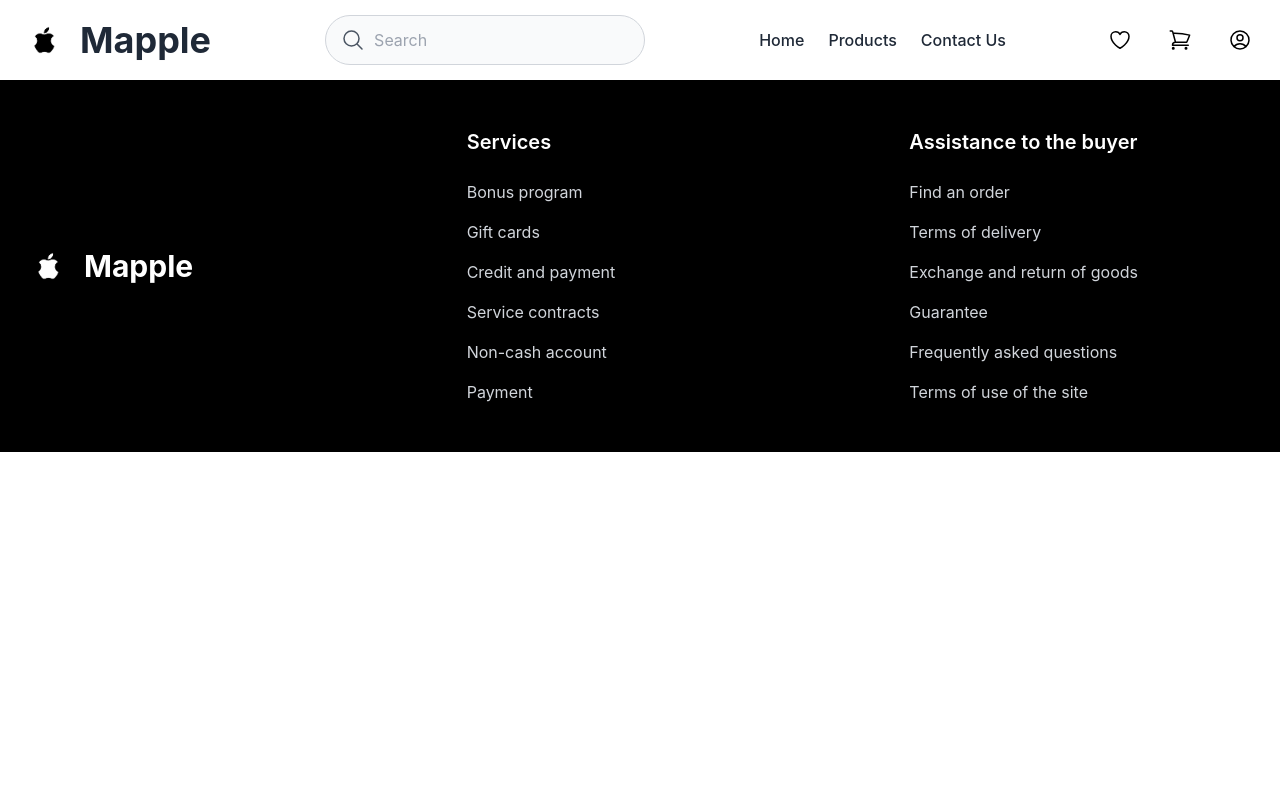
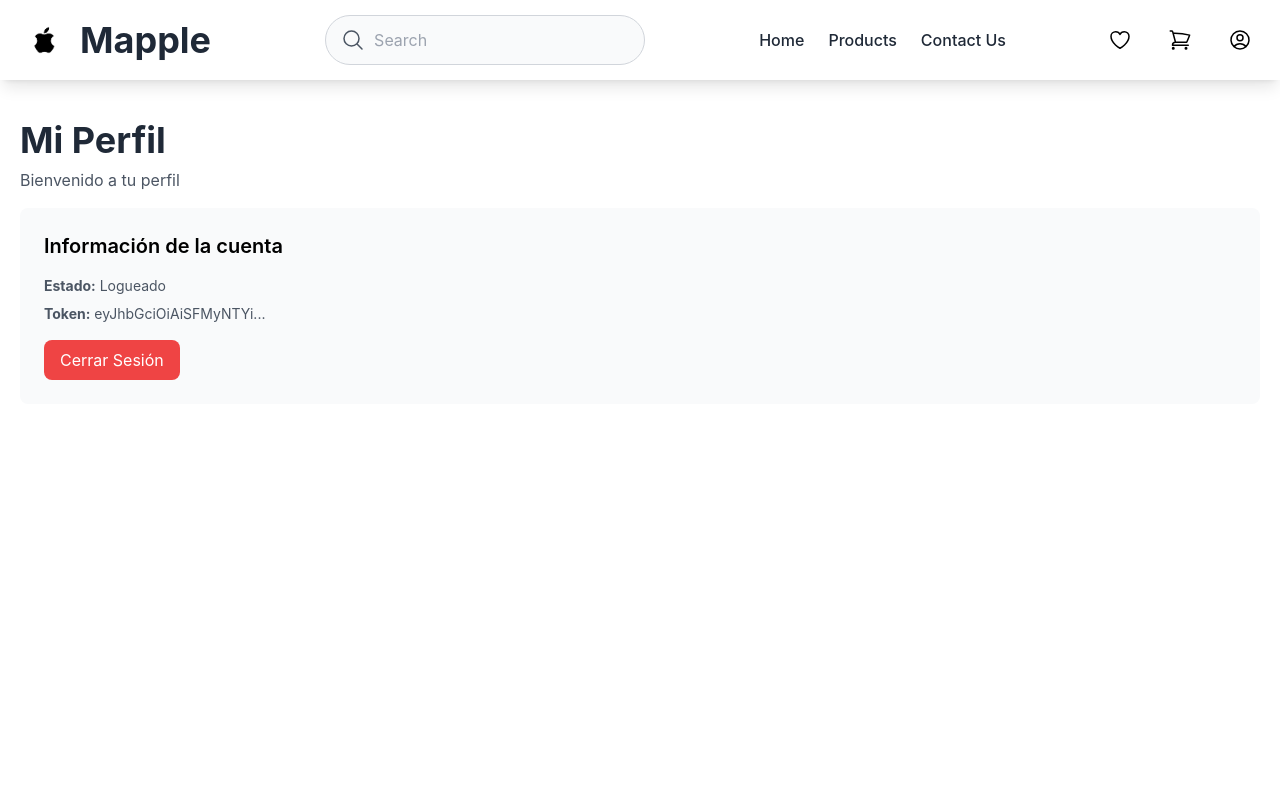
Before and after one commit to TgUADE/TP-AplicaionesInteractivas-Front, a React (Vite) app: page /profile in a window 1280 px wide. Shown: the top 800 px of the page. Built offline with nearby package versions, Linux system fonts and the light colour scheme; sample sign-in values are in the browser's storage.

Commit message:
feat: Add Profile route to App component; update Navigation styles for active link highlighting; refactor Auth component to utilize custom hook for authentication and navigation

```diff
--- a/src/App.jsx
+++ b/src/App.jsx
@@ -5,6 +5,7 @@ import Home from "./views/Home.jsx";
 import Products from "./views/Products";
 import Contact from "./views/Contact";
 import Auth from "./views/Auth";
+import Profile from "./views/Profile";
 
 function App() {
   return (
@@ -16,6 +17,7 @@ function App() {
         <Route path="/products" element={<Products />} />
         <Route path="/contact" element={<Contact />} />
         <Route path="/auth" element={<Auth />} />
+        <Route path="/profile" element={<Profile />} />
       </Routes>
       <Footer />
     </>
--- a/src/components/Layout/Navigation.jsx
+++ b/src/components/Layout/Navigation.jsx
@@ -52,7 +52,11 @@ const Navigation = () => {
             <li className="flex items-center">
               <Link
                 to="/products"
-                className="text-gray-800 no-underline font-medium text-base transition-all duration-300 py-2 hover:text-primary-500"
+                className={`text-gray-800 no-underline font-medium text-base transition-all duration-300 py-2 relative ${
+                  location.pathname === "/products"
+                    ? "text-primary-500 font-semibold"
+                    : "hover:text-primary-500"
+                }`}
               >
                 Products
               </Link>
--- /dev/null
+++ b/src/hook/useAuth.js
@@ -0,0 +1,36 @@
+import { useState, useEffect } from "react";
+
+export const useAuth = () => {
+  const [isLoggedIn, setIsLoggedIn] = useState(false);
+  const [token, setToken] = useState(null);
+
+  // Verificar si hay un token en localStorage al cargar
+  useEffect(() => {
+    const savedToken = localStorage.getItem("authToken");
+    if (savedToken) {
+      setToken(savedToken);
+      setIsLoggedIn(true);
+    }
+  }, []);
+
+  // Función para hacer login y guardar el token
+  const login = (newToken) => {
+    localStorage.setItem("authToken", newToken);
+    setToken(newToken);
+    setIsLoggedIn(true);
+  };
+
+  // Función para hacer logout
+  const logout = () => {
+    localStorage.removeItem("authToken");
+    setToken(null);
+    setIsLoggedIn(false);
+  };
+
+  return {
+    isLoggedIn,
+    token,
+    login,
+    logout,
+  };
+};
--- a/src/views/Auth.jsx
+++ b/src/views/Auth.jsx
@@ -1,17 +1,19 @@
-import { useState } from 'react'
-import Input from '../components/UI/Input'
-import Button from '../components/UI/Button'
-import LockIcon from '../icons/LockIcon'
-import MailIcon from '../icons/MailIcon'
+import { useState } from "react";
+import Input from "../components/UI/Input";
+import Button from "../components/UI/Button";
+import LockIcon from "../icons/LockIcon";
+import MailIcon from "../icons/MailIcon";
+import { useAuth } from "../hook/useAuth";
+import { useNavigate } from "react-router-dom";
 
 const Auth = () => {
-    const [email, setEmail] = useState("")
-    const [password, setPassword] = useState("")
-    const [name, setName] = useState("")
-    const [surname, setSurname] = useState("")
-    const [token, setToken] = useState("")
-    const [isLoggedIn, setIsLoggedIn] = useState(false)
-    const [isLogin, setIsLogin] = useState(true) // true for login, false for register
+  const [email, setEmail] = useState("");
+  const [password, setPassword] = useState("");
+  const [name, setName] = useState("");
+  const [surname, setSurname] = useState("");
+  const [isLogin, setIsLogin] = useState(true); // true for login, false for register
+  const { login, isLoggedIn, token } = useAuth();
+  const navigate = useNavigate();
 
   const handleLogin = async (e) => {
     e.preventDefault();
@@ -26,9 +28,9 @@ const Auth = () => {
       const response = await fetch("/api/v1/auth/login", {
         method: "POST",
         headers: {
-                    "Content-Type": "application/json"
+          "Content-Type": "application/json",
         },
-                body: JSON.stringify({ email, password })
+        body: JSON.stringify({ email, password }),
       });
 
       console.log("Response status:", response.status);
@@ -38,9 +40,13 @@ const Auth = () => {
       console.log("Response data:", data);
 
       if (response.ok) {
-                console.log("Login successful! Token received:", data.token);
-                setToken(data.token);
-                setIsLoggedIn(true);
+        console.log("Login successful! Token received:", data.access_token);
+
+        // Usar el hook para guardar el token en localStorage
+        login(data.access_token);
+
+        // Redirigir al home después del login exitoso
+        navigate("/home");
         console.log("Token saved to state");
       } else {
         console.error("Login failed:", data.message);
@@ -62,16 +68,19 @@ const Auth = () => {
     console.log("Surname:", surname);
     console.log("Email:", email);
     console.log("Password:", password);
-        console.log("Request body:", JSON.stringify({ name, surname, email, password }));
+    console.log(
+      "Request body:",
+      JSON.stringify({ name, surname, email, password })
+    );
 
     try {
       console.log("Making POST request to register API...");
       const response = await fetch("/api/v1/auth/register", {
         method: "POST",
         headers: {
-                    "Content-Type": "application/json"
+          "Content-Type": "application/json",
         },
-                body: JSON.stringify({ name, surname, email, password })
+        body: JSON.stringify({ name, surname, email, password }),
       });
 
       console.log("Response status:", response.status);
@@ -90,9 +99,12 @@ const Auth = () => {
 
         // Show detailed validation errors if available
         if (data.errors && Array.isArray(data.errors)) {
-                    const errorMessages = data.errors.map(error =>
+          const errorMessages = data.errors
+            .map(
+              (error) =>
                 `${error.field}: ${error.defaultMessage || error.message}`
-                    ).join('\n');
+            )
+            .join("\n");
           alert("Registration failed:\n" + errorMessages);
         } else {
           alert("Registration failed: " + (data.message || "Unknown error"));
@@ -106,8 +118,6 @@ const Auth = () => {
     console.log("=== END REGISTER ATTEMPT ===");
   };
 
-
-
   return (
     <div className="min-h-screen bg-white px-8 pt-16">
       {/* Header */}
@@ -119,14 +129,16 @@ const Auth = () => {
 
       {/* Form Container */}
       <div className="w-full max-w-md mx-auto">
-
         <div className="text-center mb-12">
           <p className="text-gray-500 text-2xl font-normal">
             {isLogin ? "Sign In to Mapple Store" : "Sign In to Mapple Store"}
           </p>
         </div>
 
-                <form className="space-y-6" onSubmit={isLogin ? handleLogin : handleRegister}>
+        <form
+          className="space-y-6"
+          onSubmit={isLogin ? handleLogin : handleRegister}
+        >
           {!isLogin && (
             <>
               <div className="relative">
@@ -151,8 +163,6 @@ const Auth = () => {
               </div>
             </>
           )}
-
-
 
           {/* Email field second (as shown in image) */}
           <div className="relative">
@@ -191,7 +201,6 @@ const Auth = () => {
               {isLogin ? "Login" : "Create Account"}
             </Button>
           </div>
-
         </form>
 
         <div className="text-center mt-8">
@@ -214,18 +223,17 @@ const Auth = () => {
 
         {isLoggedIn && token && (
           <div className="mt-8 p-4 bg-green-50 border border-green-200 rounded-full">
-                        <p className="text-green-700 font-medium text-center">Login Successful!</p>
-                        <p className="text-xs text-green-600 mt-1 text-center">Token received</p>
+            <p className="text-green-700 font-medium text-center">
+              Login Successful!
+            </p>
+            <p className="text-xs text-green-600 mt-1 text-center">
+              Token received
+            </p>
           </div>
         )}
       </div>
     </div>
-    )
-
-
-
-
-
+  );
 };
 
 export default Auth;
--- /dev/null
+++ b/src/views/Profile.jsx
@@ -0,0 +1,63 @@
+import { useAuth } from "../hook/useAuth";
+import { useNavigate } from "react-router-dom";
+
+const Profile = () => {
+  const { isLoggedIn, token, logout } = useAuth();
+  const navigate = useNavigate();
+
+  const handleLogout = () => {
+    logout();
+    navigate("/home");
+  };
+
+  if (!isLoggedIn) {
+    return (
+      <div className="min-h-screen bg-white flex items-center justify-center">
+        <div className="text-center">
+          <h1 className="text-2xl font-bold text-gray-800 mb-4">
+            No estás logueado
+          </h1>
+          <button
+            onClick={() => navigate("/auth")}
+            className="bg-blue-500 text-white px-6 py-2 rounded-lg hover:bg-blue-600"
+          >
+            Ir a Login
+          </button>
+        </div>
+      </div>
+    );
+  }
+
+  return (
+    <div className="min-h-screen bg-white w-full">
+      <section className="py-15 bg-white w-full px-10 lg:py-10 lg:px-5 md:py-8 md:px-4">
+        <div className="mb-4">
+          <h1 className="text-4xl font-bold text-gray-800 mb-2">Mi Perfil</h1>
+          <p className="text-gray-600">Bienvenido a tu perfil</p>
+        </div>
+
+        <div className="bg-gray-50 p-6 rounded-lg">
+          <h2 className="text-xl font-semibold mb-4">
+            Información de la cuenta
+          </h2>
+          <p className="text-sm text-gray-600 mb-2">
+            <strong>Estado:</strong> Logueado
+          </p>
+          <p className="text-sm text-gray-600 mb-4">
+            <strong>Token:</strong>{" "}
+            {token ? `${token.substring(0, 20)}...` : "No disponible"}
+          </p>
+
+          <button
+            onClick={handleLogout}
+            className="bg-red-500 text-white px-4 py-2 rounded-lg hover:bg-red-600"
+          >
+            Cerrar Sesión
+          </button>
+        </div>
+      </section>
+    </div>
+  );
+};
+
+export default Profile;
```
Lines whose indentation alone changed are shown as unchanged.
